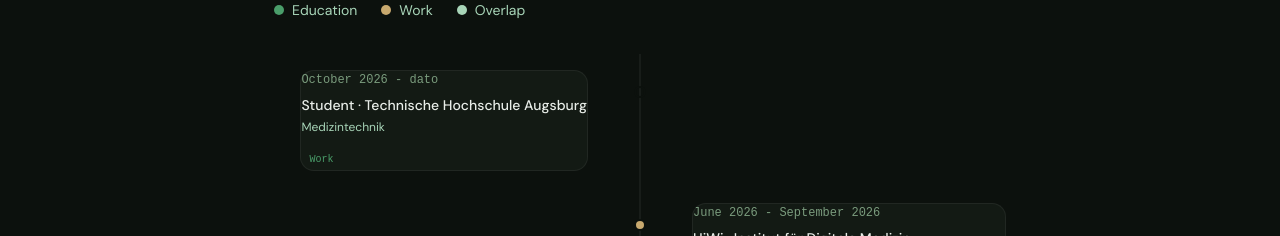
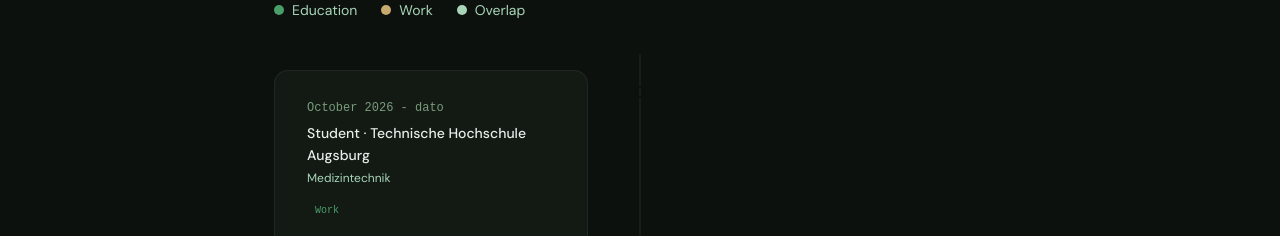
Before and after one commit to ctd08/V2-Portfolio-Website, a Vue app in the folder frontend/: page /career in a window 1280 px wide. Shown: the part 716-952 px from the top of the page. Built offline with nearby package versions, Linux system fonts and the light colour scheme.

Commit message:
added maxium sizing to the cards

```diff
--- a/frontend/src/views/CareerView.vue
+++ b/frontend/src/views/CareerView.vue
@@ -255,6 +255,7 @@
 /* ── Cards ── */
 .tl-card {
   display: block;
+  width: 100%;
   text-decoration: none;
   padding: var(--space-7) var(--space-8);
   border-radius: var(--radius-lg);
@@ -262,6 +263,7 @@
   background: var(--bg-secondary);
   transition: border-color var(--transition-fast), background var(--transition-fast);
   max-width: 420px;
+  padding: 28px 32px;
 }
 .tl-card:hover { border-color: var(--accent-primary); background: var(--bg-surface); }
 
```
